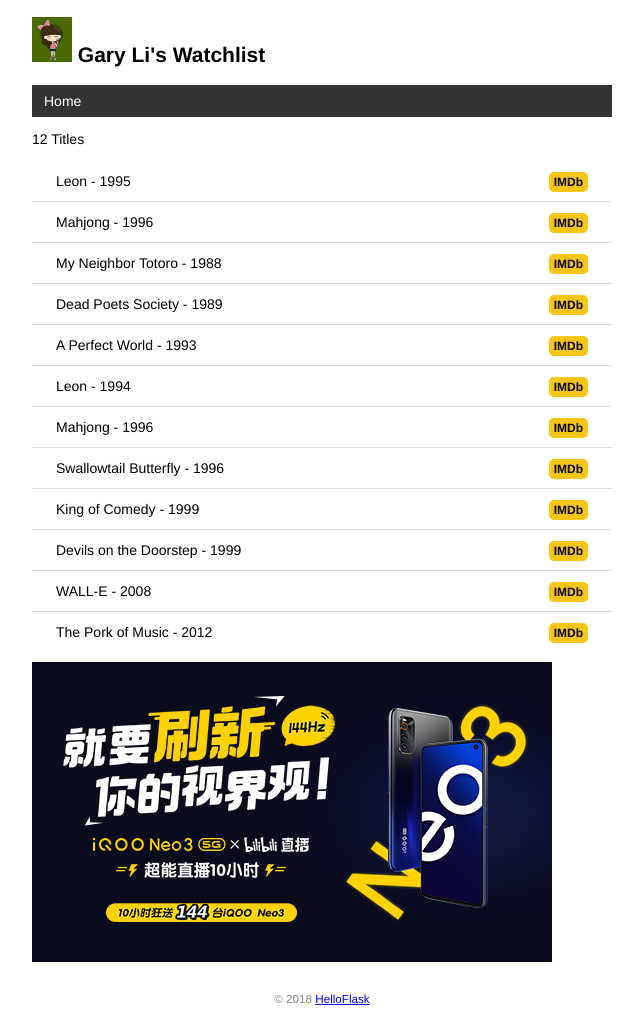
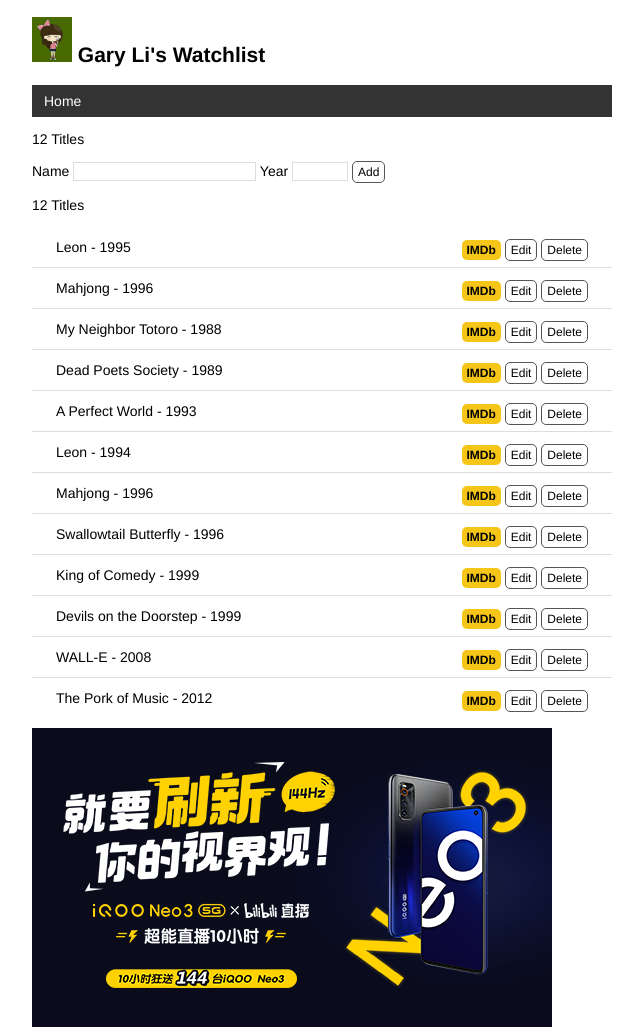
Before and after one commit to echoyang7/watchlist, a Flask app: page / in a window 1280 px wide. Shown: the top 1027 px of the page, without its empty margins (318-961 px from the left). Before the commit the page ends 1005 px from the top, so only its background shows below. Run offline with Flask 2, Linux system fonts and the light colour scheme; data comes from the database, SQL or seed files in the repository; both versions use the stored data as it was after the commit.

Commit message:
Create,edit and delete item by form

```diff
--- a/app.py
+++ b/app.py
@@ -1,4 +1,4 @@
-from flask import Flask,render_template
+from flask import Flask,render_template,request,url_for,redirect,flash
 from flask_sqlalchemy import SQLAlchemy
 import os
 import click
@@ -8,6 +8,7 @@
 
 app.config['SQLALCHEMY_DATABASE_URI'] = 'sqlite:///' + os.path.join(app.root_path, 'data.db')
 app.config['SQLALCHEMY_TRACK_MODIFICATIONS'] = False
+app.config['SECRET_KEY'] = 'jiubugaosuni'
 db = SQLAlchemy(app)
 
 
@@ -31,10 +32,47 @@
     return render_template('404.html'),404
 
 
-@app.route('/')
+@app.route('/', methods=['GET','POST'])
 def index():
+    if request.method == 'POST':
+        title = request.form.get('title')
+        year = request.form.get('year')
+        if not title or not year or len(year)>4 or len(title)>60:
+            flash('Invalid input')
+            return redirect(url_for('index'))
+        movie = Movie(title=title,year=year)
+        db.session.add(movie)
+        db.session.commit()
+        flash('Item created')
+        return redirect(url_for('index'))
     movies = Movie.query.all()
     return render_template('index.html',movies=movies)
+
+@app.route('/movie/edit/<int:movie_id>',methods=['GET','POST'])
+def edit(movie_id):
+    movie = Movie.query.get_or_404(movie_id)
+
+    if request.method == 'POST':
+        title = request.form['title']
+        year = request.form['year']
+
+        if not title or not year or len(year)>4 or len(title)>60:
+            flash('Invalid input')
+            return redirect(url_for('edit',movie_id=movie_id))
+        movie.title = title
+        movie.year = year
+        db.session.commit()
+        flash('Item updated')
+        return redirect(url_for('index'))
+    return render_template('edit.html',movie=movie)
+
+@app.route('/movie/delete/<int:movie_id>',methods=['POST'])
+def delete(movie_id):
+    movie = Movie.query.get_or_404(movie_id)
+    db.session.delete(movie)
+    db.session.commit()
+    flash('Item delete')
+    return redirect(url_for('index'))
 
 @app.cli.command()
 def forge():
--- a/static/style.css
+++ b/static/style.css
@@ -46,6 +46,32 @@
     border-radius: 5px;
     padding: 3px 5px;
 }
+/* 覆盖某些浏览器对 input 元素定义的字体 */
+input[type=submit] {
+    font-family: inherit;
+}
+    input[type=text] {
+    border: 1px solid #ddd;
+}
+    input[name=year] {
+    width: 50px;
+}
+.btn {
+    font-size: 12px;
+    padding: 3px 5px;
+    text-decoration: none;
+    cursor: pointer;
+    background-color: white;
+    color: black;
+    border: 1px solid #555555;
+    border-radius: 5px;
+}
+.btn:hover {
+    text-decoration: none;
+    background-color: black;
+    color: white;
+    border: 1px solid black;
+}
 /* 龙猫图片 */
 .totoro {
     display: block;
@@ -73,3 +99,16 @@
 nav li a:hover {
     background-color: #111;
 }
+.alert {
+    position: relative;
+    padding: 7px;
+    margin: 7px 0;
+    border: 1px solid transparent;
+    color: #004085;
+    background-color: #cce5ff;
+    border-color: #b8daff;
+    border-radius: 5px;
+}
+.inline-form {
+    display: inline;
+}
--- a/templates/base.html
+++ b/templates/base.html
@@ -10,6 +10,9 @@
     {% endblock %}
 </head>
 <body>
+    {% for message in get_flashed_messages() %}
+        <div class="alert">{{ message }}</div>
+    {% endfor %}
     <h2>
         <img alt="Avatar" class="avatar" src="{{ url_for('static', filename='images/avatar.jpg') }}">
         {{ user.name }}'s Watchlist
--- a/templates/index.html
+++ b/templates/index.html
@@ -1,12 +1,22 @@
 {% extends 'base.html' %}
 
 {% block content %}
+<p>{{ movies|length }} Titles</p>
+<form method="post">
+    Name <input type="text" name="title" autocomplete="off" required>
+    Year <input type="text" name="year" autocomplete="off" required>
+    <input class="btn" type="submit" name="submit" value="Add">
+</form>
 <p>{{ movies|length }} Titles</p>
 <ul class="movie-list">
     {% for movie in movies %} {# 迭代 movies 变量 #}
     <li>{{ movie.title }} - {{ movie.year }}
         <span class="float-right">
             <a class="imdb" href="https://www.imdb.com/find?q={{movie.title }}" target="_blank" title="Find this movie on IMDb">IMDb</a>
+            <a class="btn" href="{{ url_for('edit', movie_id=movie.id) }}">Edit</a>
+            <form class="inline-form" method="post" action="{{ url_for('delete', movie_id=movie.id) }}">
+                <input class="btn" type="submit" name="delete" value="Delete" onclick="return confirm('Are you sure?')">
+            </form>
         </span>
     </li>
     {# 等同于movie['title'] #}
```
Also changed, not shown: templates/edit.html (added, +10 -0 lines), data.db.
